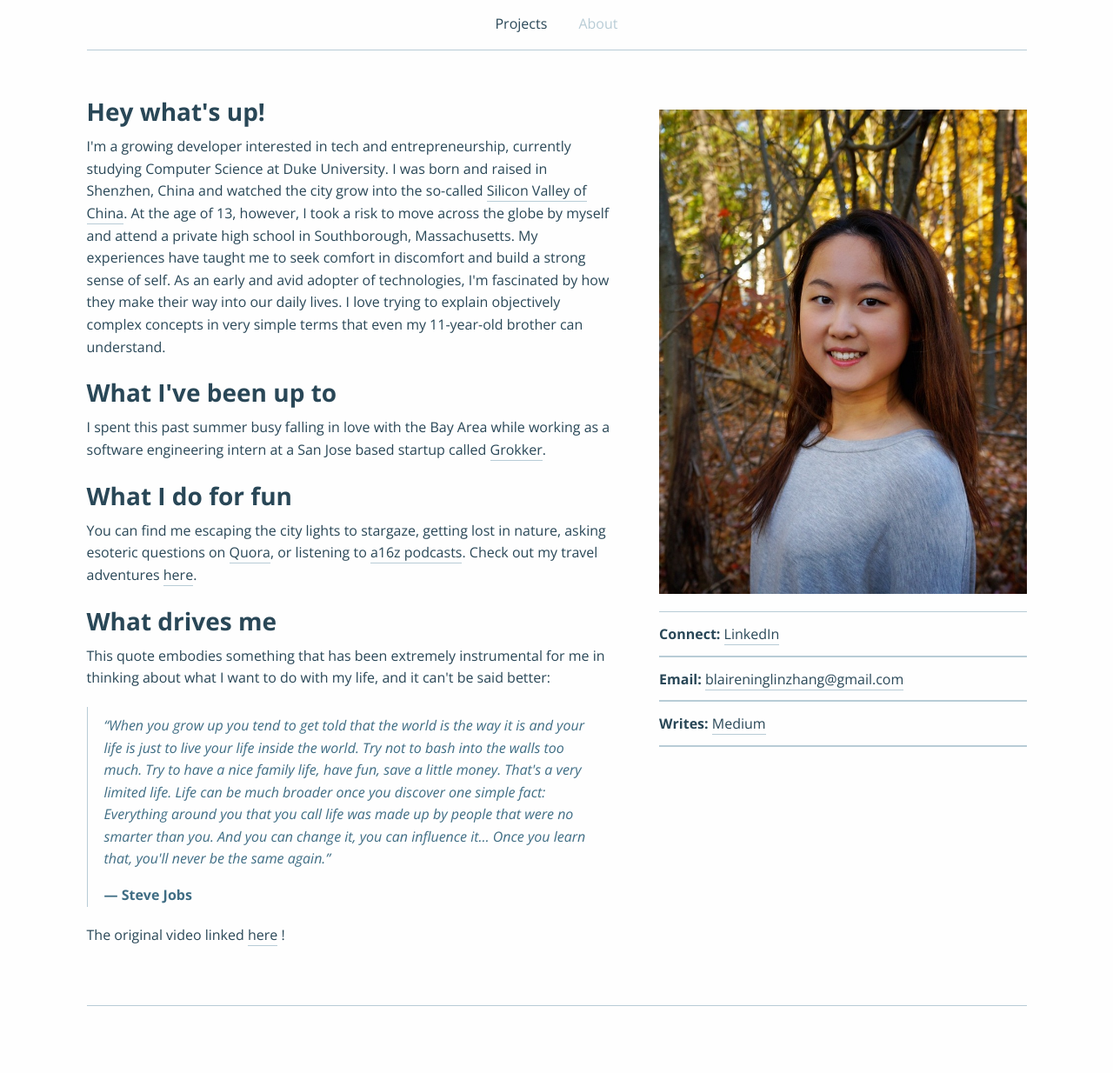
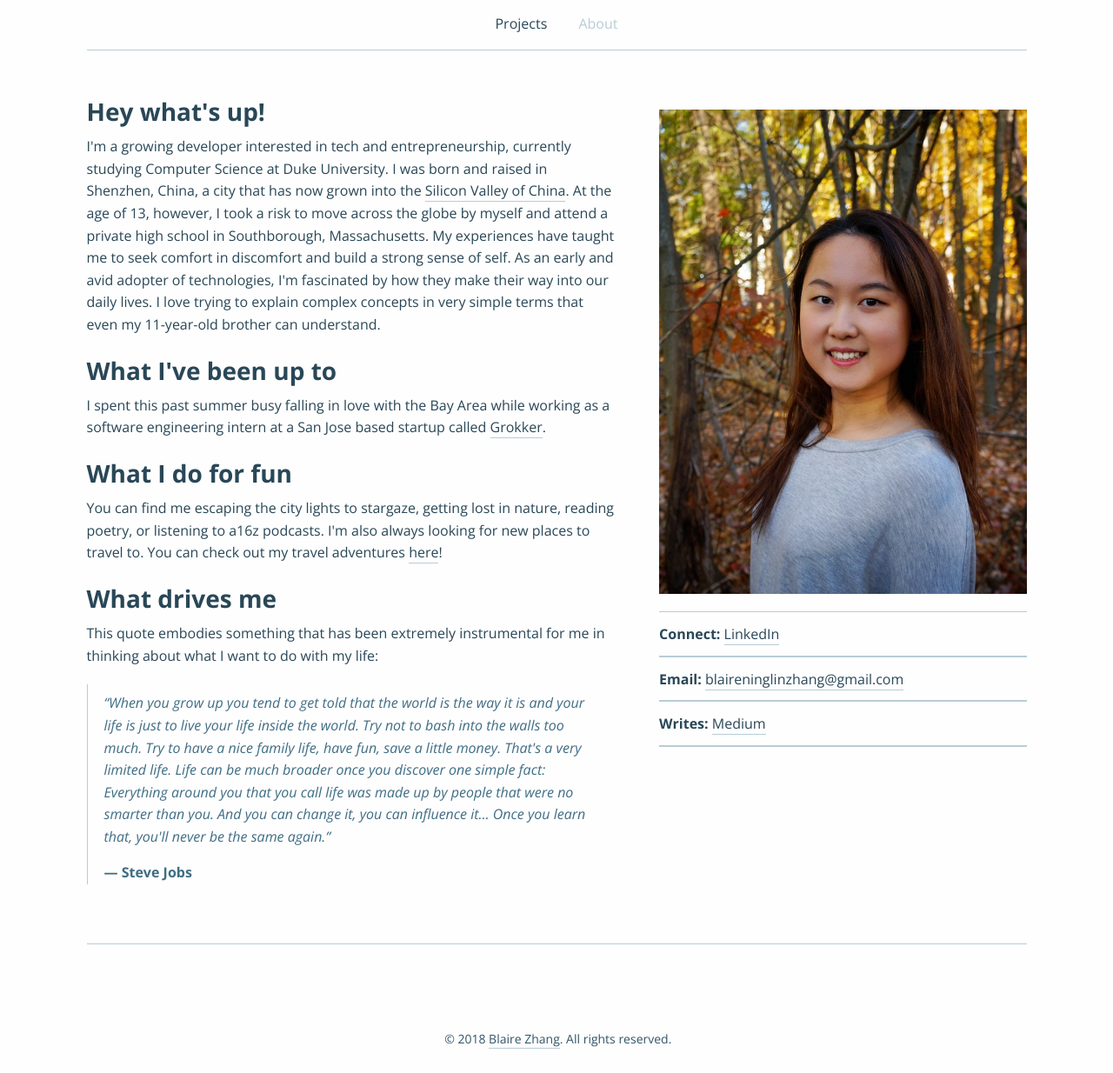
Before and after one commit to blaireninglinzhang/blaireninglinzhang.github.io, a plain HTML site: page about.html in a window 1280 px wide. Shown: the part 392-1626 px from the top of the page at 87% size. Drawn offline with nearby package versions, Linux system fonts and the light colour scheme.

Commit message:
modifying about section

```diff
--- a/about.html
+++ b/about.html
@@ -44,7 +44,7 @@
 	<div class="small-12 medium-7 large-7 columns">
 		<h2>Hey what's up!</h2>
 		<p>
-			I'm a growing developer interested in tech and entrepreneurship, currently studying Computer Science at Duke University. I was born and raised in Shenzhen, China and watched the city grow into the so-called <a href ="https://www.youtube.com/watch?v=SGJ5cZnoodY" target="_blank" >Silicon Valley of China</a>. At the age of 13, however, I took a risk to move across the globe by myself and attend a private high school in Southborough, Massachusetts. My experiences have taught me to seek comfort in discomfort and build a strong sense of self. As an early and avid adopter of technologies, I'm fascinated by how they make their way into our daily lives. I love trying to explain objectively complex concepts in very simple terms that even my 11-year-old brother can understand.
+			I'm a growing developer interested in tech and entrepreneurship, currently studying Computer Science at Duke University. I was born and raised in Shenzhen, China, a city that has now grown into the <a href ="https://www.youtube.com/watch?v=SGJ5cZnoodY" target="_blank" >Silicon Valley of China</a>. At the age of 13, however, I took a risk to move across the globe by myself and attend a private high school in Southborough, Massachusetts. My experiences have taught me to seek comfort in discomfort and build a strong sense of self. As an early and avid adopter of technologies, I'm fascinated by how they make their way into our daily lives. I love trying to explain complex concepts in very simple terms that even my 11-year-old brother can understand.
 		</p>
 
 		<h2>What I've been up to</h2>
@@ -54,20 +54,17 @@
 
 		<h2>What I do for fun</h2>
 		<p>
-			You can find me escaping the city lights to stargaze, getting lost in nature, asking esoteric questions on <a href="https://www.quora.com/profile/Blaire-Zhang/questions" target="_blank" >Quora</a>, or listening to <a href="https://a16z.com/podcasts/" target="_blank" >a16z podcasts</a>. Check out my travel adventures <a href="https://drive.google.com/open?id=1pjFaFmV9X8CmZFk7GYpoNZMgMZb5UJGg&usp=sharing" target="_blank" >here</a>.
+			You can find me escaping the city lights to stargaze, getting lost in nature, reading poetry, or listening to a16z podcasts</a>. I'm also always looking for new places to travel to. You can check out my travel adventures <a href="https://drive.google.com/open?id=1pjFaFmV9X8CmZFk7GYpoNZMgMZb5UJGg&usp=sharing" target="_blank" >here</a>!
 		</p>
 
 		<h2>What drives me</h2>
 		<p>
-			This quote embodies something that has been extremely instrumental for me in thinking about what I want to do with my life, and it can't be said better:
+			This quote embodies something that has been extremely instrumental for me in thinking about what I want to do with my life:
 		</p>
 		<blockquote>
 			<p>&#8220;When you grow up you tend to get told that the world is the way it is and your life is just to live your life inside the world. Try not to bash into the walls too much. Try to have a nice family life, have fun, save a little money. That's a very limited life. Life can be much broader once you discover one simple fact: Everything around you that you call life was made up by people that were no smarter than you. And you can change it, you can influence it… Once you learn that, you'll never be the same again.&#8221;
 			<cite>Steve Jobs</cite></p>
 		</blockquote>
-		<p>
-			The original video linked <a href="https://www.youtube.com/watch?v=UvEiSa6_EPA" target="_blank">here</a> !
-		</p>
 
 	</div>
 
```
